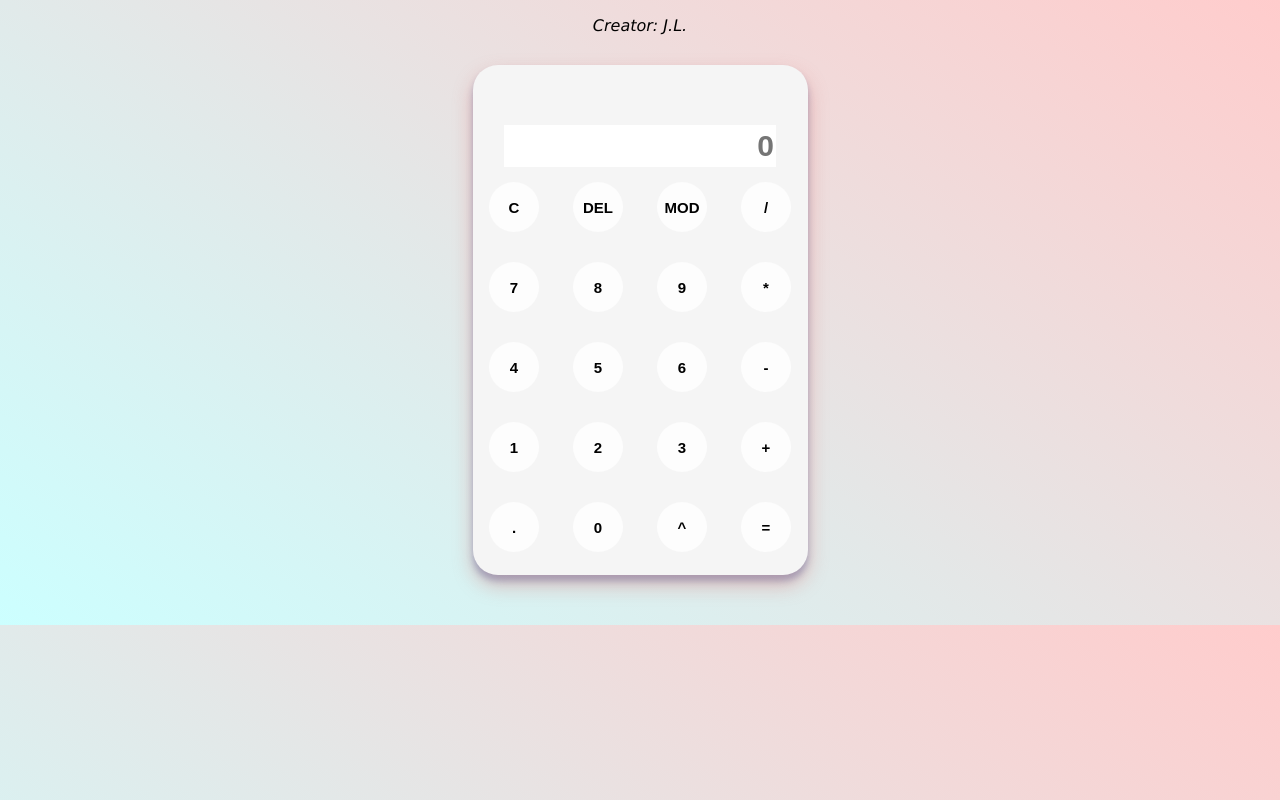
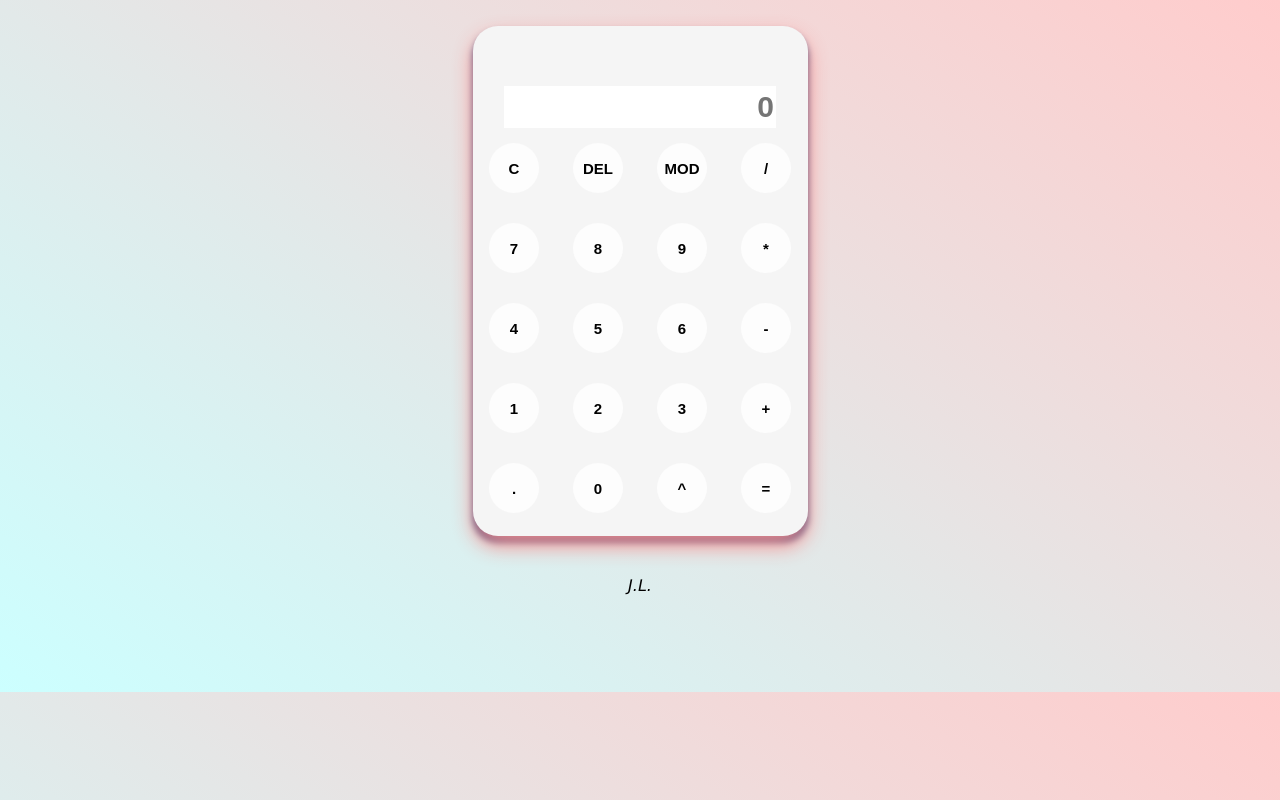
Before and after one commit to ItsJerwee/Calculator, a plain HTML site: page index.html in a window 1280 px wide. Drawn offline with Linux system fonts and the light colour scheme.

Commit message:
first commit

```diff
--- a/index.html
+++ b/index.html
@@ -1,6 +1,5 @@
 <!DOCTYPE html>
 <html lang="en">
-  <html>
     <head>
       <meta charset="UTF-8" />
       <meta http-equiv="X-UA-Compatible" content="IE=edge" />
@@ -10,10 +9,8 @@
     </head>
 
     <body>
-      <p class="creator" onmouseover= "changeText(this,'May 2022')" onmouseout="changeText(this,'Creator: J.L.')">Creator: J.L.</p>
       <br>
       <div class="Calculator">
-        <div class="output"></div>
           <input type="text" id="outputtext" placeholder="0">
           <div class="keyboard">
             <!-- Row 1-->
@@ -47,9 +44,7 @@
             <button class="equal" onclick="Result()">=</button>
           </div>
         </div>
-      </div>
-
+      <p class="creator" onmouseover= "changeText(this,'5-2022')" onmouseout="changeText(this,'J.L.')"> J.L.</p>
     </body>
-  </html>
 <script src="index.js"></script>
 </html>
--- a/style.css
+++ b/style.css
@@ -8,10 +8,10 @@ body{
     height: 390px;
     border-radius: 25px;
     padding: 60px 0;
-    margin-bottom: 50px;
+    margin-bottom: 40px;
     text-align: center;
     background-color: whitesmoke;
-    box-shadow: 0 10px 20px rgba(212, 99, 99, 0.397), 0 6px 6px rgba(57, 107, 179, 0.418);
+    box-shadow: 0 10px 20px rgb(245, 141, 141), 0 6px 6px rgb(4, 53, 122);
 }
 
 input{
@@ -22,6 +22,7 @@ input{
     text-align: right;
     font-size: 30px;
     font-weight: bold;
+    outline: none;
 }
 
 .delete, .clear, .decimal, .percent, .number, .operator, .sign, .decimal, .equal{
@@ -43,6 +44,6 @@ input{
     text-align: center;
     font-family: Verdana, Geneva, Tahoma, sans-serif;
     font-weight: 400;
-    height: 15px;
+    height: 100px;
     font-style: italic;
 }
```
